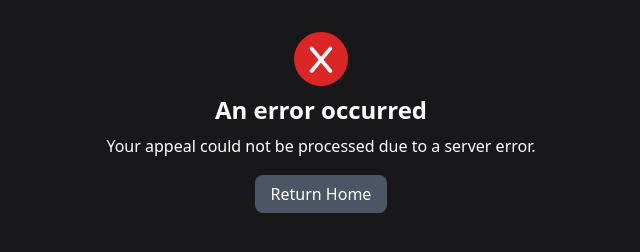
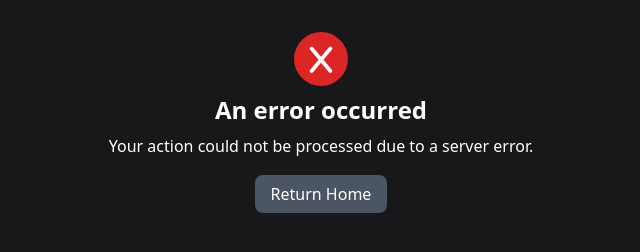
Before and after one commit to wdhdev/global-chat-appeal-website, a plain HTML site: page src/responses/error.html in a window 1280 px wide. Shown: the full height of the page, 319-959 px from the left. Drawn offline with nearby package versions, Linux system fonts and the light colour scheme.

Commit message:
Update error.html

```diff
--- a/src/responses/error.html
+++ b/src/responses/error.html
@@ -19,7 +19,7 @@
         <main>
             <i class="fa-solid fa-x bg-red-600 pt-2.5 pb-2 pl-4 pr-4 rounded-full text-3xl mb-2"></i>
             <h1 class="mb-2 text-2xl font-bold">An error occurred</h1>
-            <p class="mb-6">Your appeal could not be processed due to a server error.</p>
+            <p class="mb-6">Your action could not be processed due to a server error.</p>
 
             <a href="/" class="p-2 pl-4 pr-4 rounded-lg bg-gray-600 hover:bg-gray-700">Return Home</a>
         </main>
```
